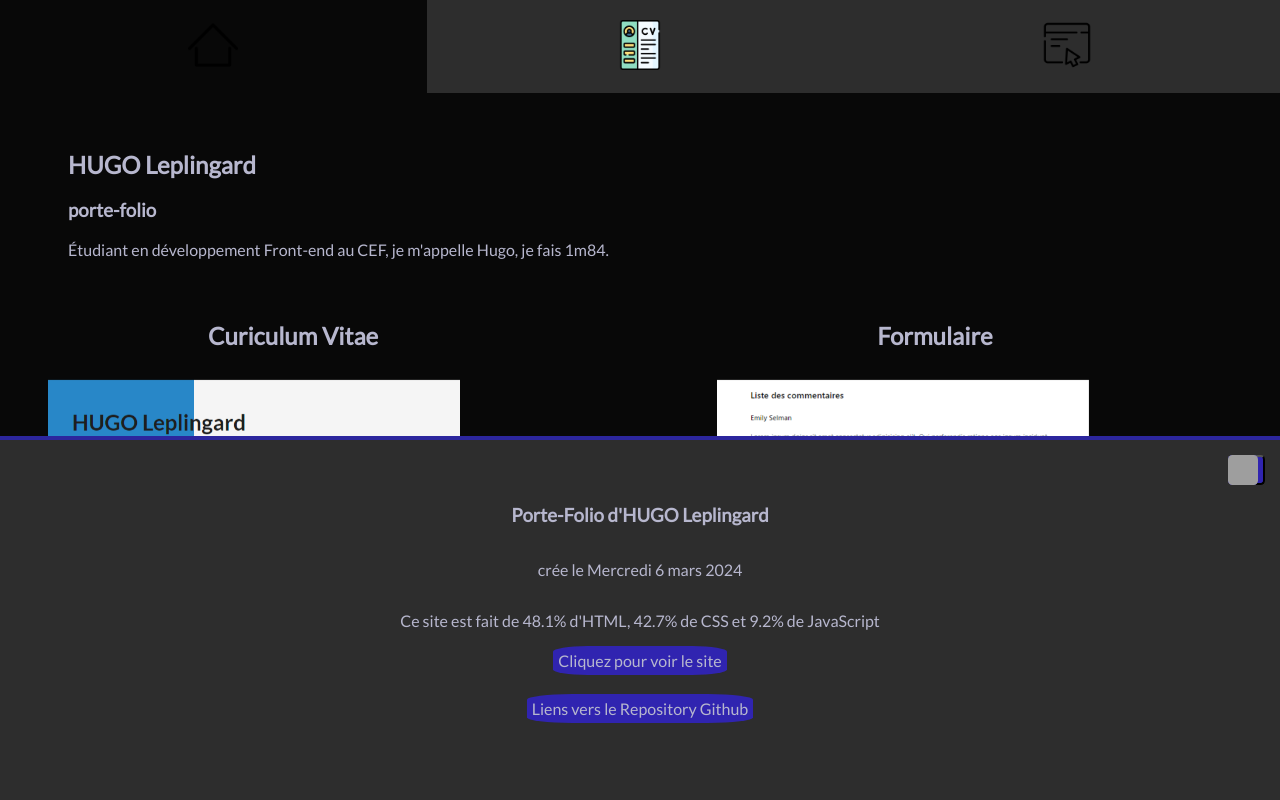
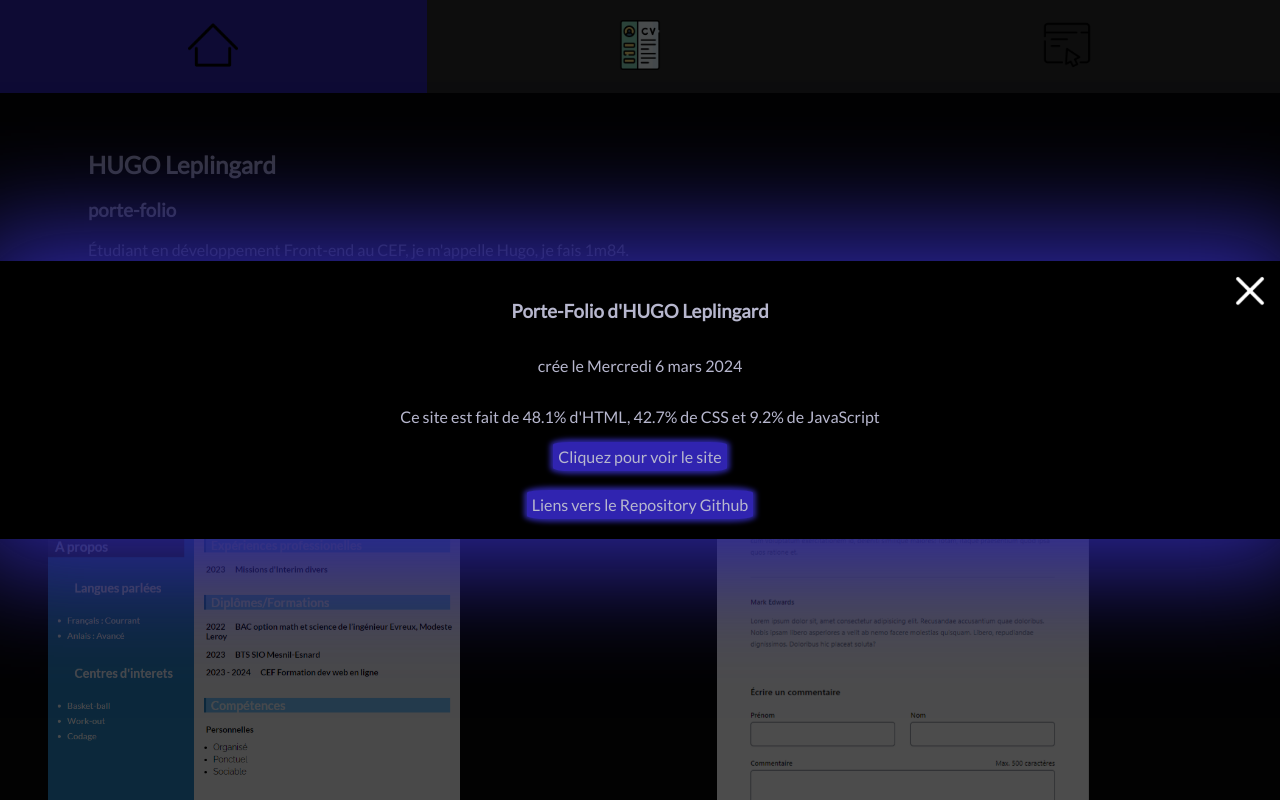
Before and after one commit to Huglecrack/Projet_-val-4_vue02, a Vue app: page / in a window 1280 px wide. Shown: the top 800 px of the page. Built offline with nearby package versions, Linux system fonts and the light colour scheme; grey boxes are pictures that could not be loaded.

Commit message:
modal à finir2

```diff
--- a/src/App.vue
+++ b/src/App.vue
@@ -1,11 +1,11 @@
 <template>
-  <Modal/>
+  <modalBackground/>
 
   <header>
     <ul>
       <li class="home"><a href="#"><img src="@/assets/images/accueil.png" alt="logoHome"></a></li>
-      <li><a href="@/lien_page/404.html"><img src="@/assets/images/cv.png" alt="logoCV"></a></li>
-      <li><a href="@/lien_page/404.html"><img src="@/assets/images/formulaire-de-contact.png" alt="logoFormulaire"></a></li>
+      <li><a href="./lien_page/404.html"><img src="@/assets/images/cv.png" alt="logoCV"></a></li>
+      <li><a href="./lien_page/404.html"><img src="@/assets/images/formulaire-de-contact.png" alt="logoFormulaire"></a></li>
     </ul>
   </header>
 
@@ -24,10 +24,10 @@
         <h2>Curiculum Vitae</h2>
 
         <div class="container">
-          <img src="@/assets/images/CVfond.png" alt="CVfond" class="fond-image">
+          <img src="./assets/images/CVfond.png" alt="CVfond" class="fond-image">
 
           <div class="middle">
-            <img src="@/assets/images/cv.png" alt="logoCV">
+            <img src="./assets/images/cv.png" alt="logoCV">
           </div>
         </div>
       </figure>
@@ -36,10 +36,10 @@
         <h2>Formulaire</h2>
 
         <div class="container">
-          <img src="@/assets/images/formulaireFond.png" alt="formulaireFond"  class="fond-image">
+          <img src="./assets/images/formulaireFond.png" alt="formulaireFond"  class="fond-image">
 
           <div class="middle">
-            <img src="@/assets/images/formulaire-de-contact.png" alt="logoFormulaire">
+            <img src="./assets/images/formulaire-de-contact.png" alt="logoFormulaire">
           </div>
         </div>
       </figure>
@@ -61,7 +61,7 @@
 
     <div>
       <a href="https://fr.linkedin.com/in/hugo-leplingard-924793262"><img src="@/assets/images/linkedin.png" alt="linkedin"></a>
-      <a href="@/lien_page/twi.html"><img src="@/assets/images/twitter.png" alt="twitter"></a>
+      <a href="./lien_page/twi.html"><img src="@/assets/images/twitter.png" alt="twitter"></a>
       <a href="https://github.com/Huglecrack/Projet_-val-4_vue02.git"><img src="@/assets/images/github.png" alt="github"></a>
     </div>
 
@@ -73,7 +73,7 @@
 
 
 <script setup>
-  import Modal from '@/components/Modal.vue';
+  import modalBackground from './components/Modal.vue';
 
   function EnvoieEmail(e) {
     e.preventdefault();
@@ -152,7 +152,7 @@
   }
 
   main section {
-      margin-left: 60px;
+    margin-left: 80px;
   }
 
   main article {
--- a/src/components/Modal.vue
+++ b/src/components/Modal.vue
@@ -1,64 +1,82 @@
 
 <template>
-    <div class="modal">
-        <div class="fermerModalDiv">
-            <button class="envoieModal"><img src="../images/fermer.png"></button>
+    <div class="modalBackground" id="fermer">
+
+        <div class="overlay"></div>
+
+        <div class="modal">
+            <img src="../assets/images/fermer.png" class="envoieModal">
+            <h3>Porte-Folio d'HUGO Leplingard</h3>
+            <p>crée le Mercredi 6 mars 2024</p>
+            <p>Ce site est fait de 48.1% d'HTML, 42.7% de CSS et 9.2% de JavaScript</p>
+            <a href="../assets/images/formulaire-de-contact.png">Cliquez pour voir le site</a><br>
+            <a href="https://github.com/Huglecrack/Projet_-val-4_vue02.git">Liens vers le Repository Github</a>
         </div>
-        <h3>Porte-Folio d'HUGO Leplingard</h3>
-        <p>crée le Mercredi 6 mars 2024</p>
-        <p>Ce site est fait de 48.1% d'HTML, 42.7% de CSS et 9.2% de JavaScript</p>
-        <a href="../assets/images/formulaire-de-contact.png">Cliquez pour voir le site</a><br>
-        <a href="https://github.com/Huglecrack/Projet_-val-4_vue02.git">Liens vers le Repository Github</a>
     </div>
 </template>
 
 
 
-<script setup>
+<script>
+
 
 </script>
 
 
+<style scoped>
 
-<style scoped>
+.modalBackground{
+    position: fixed;
+    top: 0;
+    left: 0;
+    right: 0;
+    bottom: 0;
+    display: flex;
+    justify-content: center;
+    align-items: center;
+    z-index: 2;
+}
+
+.overlay {
+    position: fixed;
+    background-color: rgb(0, 0, 0,0.7);
+    top: 0;
+    left: 0;
+    right: 0;
+    bottom: 0;
+}
+
 .modal {
-    width: 100%;
-    height: 45%;
     display: flex;
-    z-index: 1;
     position: fixed;
     left: 0;
     right: 0;
-    bottom: 0;
-    border-top:solid 4px #2c269d;
+    padding: 20px;
+    background-color: rgb(0, 0, 0);
+    box-shadow: 0 0 100px 30px #2c269d;
     flex-direction: column;
     align-items: center;
-    background-color: #2d2d2d;
 }
 
 .modal a {
     text-decoration: none;
     color: #b7b7ce;
     background-color: #3024b0;
+    box-shadow: 0 0 5px 3px #2c269d;
     padding: 5px;
-    border-radius: 20%;
+    border-radius: 10%;
 }
 
-.fermerModalDiv {
-    width: 100%;
-    margin-top: 15px;
-    display: flex;
-    justify-content: end;
+.envoieModal {
+    position: absolute;
+    top: 15px;
+    right: 15px;
+    width: 30px;
+    height: 30px;
+    border-radius: 15%;
 }
 
-.envoieModal,.envoieModal img {
-    display: flex;
-    width: 30px;
-    height: 30px;
-    margin-right: 15px;
-    border-radius: 15%;
-    background-color: #3024b0;
-    justify-content: center;
-    align-items: center;
+.envoieModal:active {
+    opacity: 0.3;
 }
 </style>
```
Lines whose indentation alone changed are shown as unchanged.
